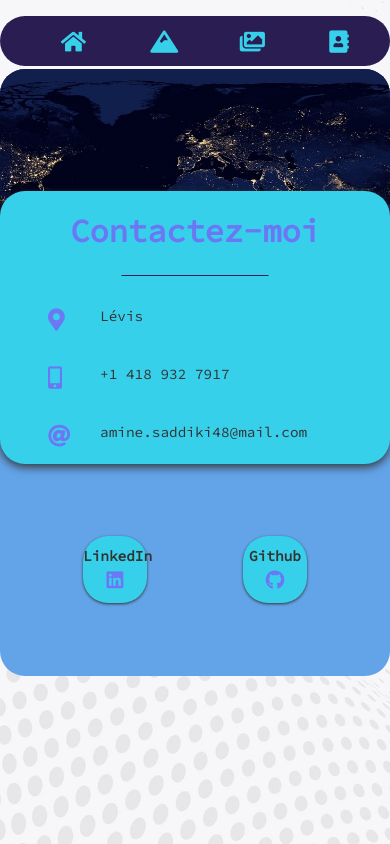
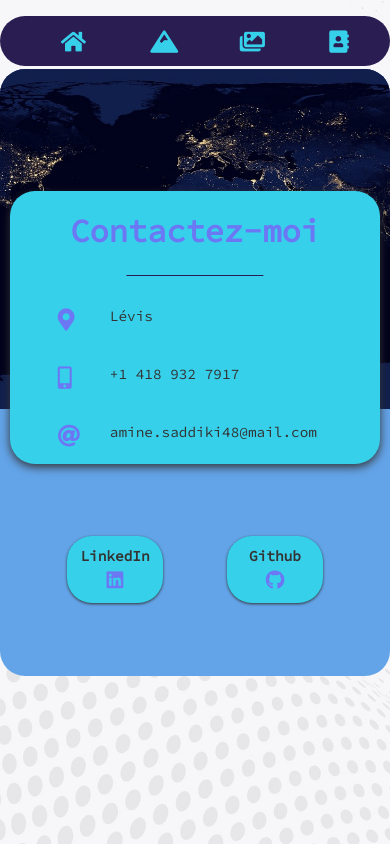
Before and after one commit to halima-sys/react-cv, a React (Create React App) app: page /contact in a window 390 px wide. Built offline with nearby package versions, Linux system fonts and the light colour scheme.

Commit message:
3rd commit

```diff
--- a/src/styles/pages/_contact.scss
+++ b/src/styles/pages/_contact.scss
@@ -151,7 +151,7 @@
 @media screen and (max-width: 500px) {
     .contactContent {
         .contactBox {
-            min-width: 100% !important;
+            min-width: 95% !important;
         }
         span {
             font-size: .9rem !important;
@@ -160,4 +160,9 @@
             font-size: .9rem;
         }
     }
+    .socialNetwork{
+        a {
+            width: 30% !important;
+        }
+    }
 }
```
